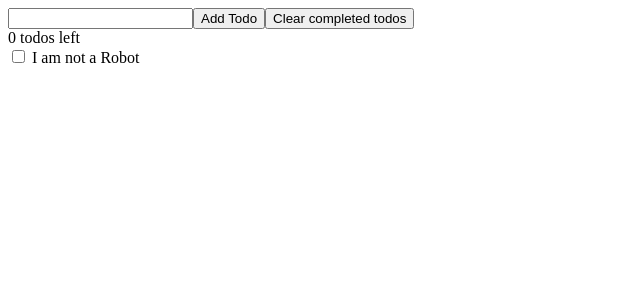
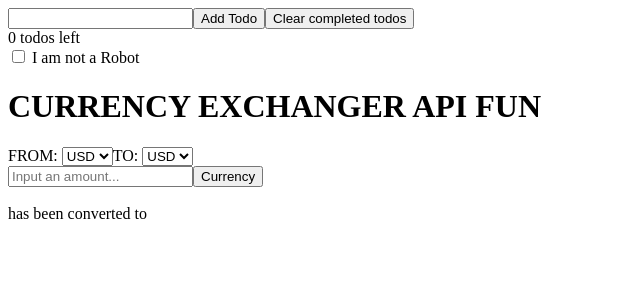
Before and after one commit to Bjorn-VDV/todolist-react, a React (Create React App) app: page / in a window 1280 px wide. Shown: the top 300 px of the page, without its empty margins (0-640 px from the left). Built offline with nearby package versions, Linux system fonts and the light colour scheme; no server answers; the HTML template or start-up script is replaced by a standard one.

Commit message:
Added currency exchanger

```diff
--- a/src/App.js
+++ b/src/App.js
@@ -1,7 +1,9 @@
 import TodoList from './TodoList';
+import Currency from './currency';
 import React, { useRef, useState, useEffect } from 'react';
 import { v4 as uuidv4 } from 'uuid';
 import './css.css'
+
 
 function App()
 {
@@ -92,6 +94,8 @@ function App()
       <button onClick={ClearCompleted}>Clear completed todos</button>
       <div>{todos.filter(todos => !todos.complete).length} todos left</div>
       <label><input type="checkbox" value={isNotRobot} onChange={handleIsRobot}></input> I am not a Robot</label>
+      <div><h1>CURRENCY EXCHANGER API FUN</h1></div>
+      <Currency />
     </>
   )
 }
--- /dev/null
+++ b/src/currency.js
@@ -0,0 +1,63 @@
+import React, { useState, useRef, useEffect } from 'react';
+
+function Currency()
+{
+    const [amount, setAmount] = useState();
+    const [result, setResult] = useState();
+    const [fromCurr, setFromCurr] = useState();
+    const [toCurr, setToCurr] = useState();
+    var requestURL = 'https://api.exchangerate.host/convert?from=' + fromCurr + '&to=' + toCurr + '&amount=' + amount + '&places=2';
+    var request = new XMLHttpRequest();
+    request.open('GET', requestURL);
+    request.responseType = 'json';
+    request.send();
+    const AmountRef = useRef();
+
+    let handleCurrency = () =>
+    {
+        const number = AmountRef.current.value;
+        setAmount(number)
+        AmountRef.current.value = null;
+    }
+
+    request.onload = function ()
+    {
+        var response = request.response.result;
+        setResult(response)
+    }
+
+    let handleFrom = (change) =>
+    {
+        setFromCurr(change.target.value)
+    }
+
+    let handleTo = (change) =>
+    {
+        setToCurr(change.target.value);
+    }
+
+    return (
+        <>
+            <div>
+                FROM: <select id="currencyDrop1" onChange={handleFrom}>
+                    <option value="USD">USD</option>
+                    <option value="EUR">EUR</option>
+                    <option value="SEK">SEK</option>
+                    <option value="NOK">NOK</option></select>
+
+                TO: <select id="currencyDrop2" onChange={handleTo}>
+                    <option value="USD">USD</option>
+                    <option value="EUR">EUR</option>
+                    <option value="SEK">SEK</option>
+                    <option value="NOK">NOK</option></select>
+            </div>
+            <input ref={AmountRef} type="text" placeholder="Input an amount..."></input>
+            <button onClick={handleCurrency}>Currency</button>
+            <div> {amount} {fromCurr} <br></br>
+            has been converted to <br></br>
+            {result} {toCurr}</div>
+        </>
+    )
+}
+
+export default Currency;
```
